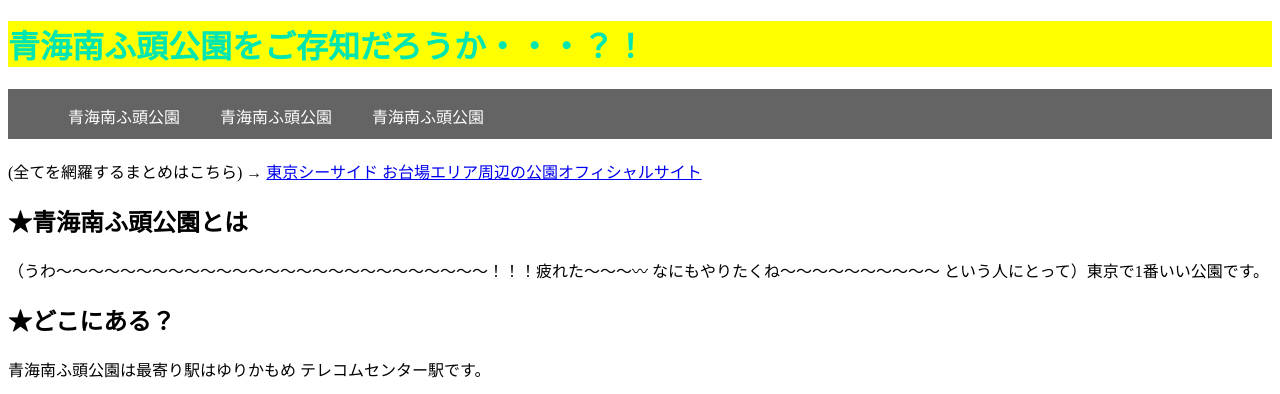
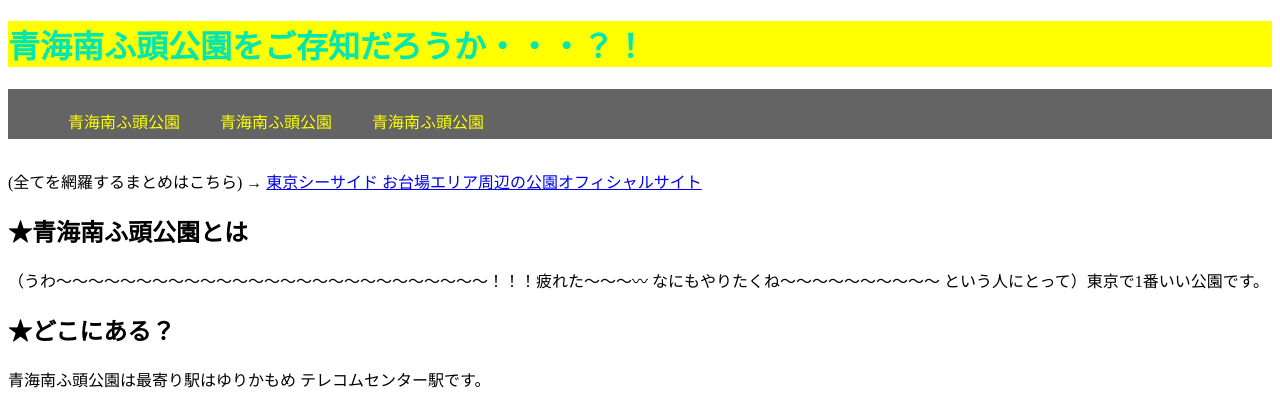
Before and after one commit to myzya/myzya.github.io, a plain HTML site: page index.html in a window 1280 px wide. Shown: the top 394 px of the page. Drawn offline with Linux system fonts and the light colour scheme.

Commit message:
Update style.css

```diff
--- a/style.css
+++ b/style.css
@@ -16,8 +16,8 @@ h1{
 
 li{
   list-style: none;
-  padding:15px 20px;
-  color: white;
+  padding:20px 20px;
+  color: yellow;
 }
 
 ul{
```
